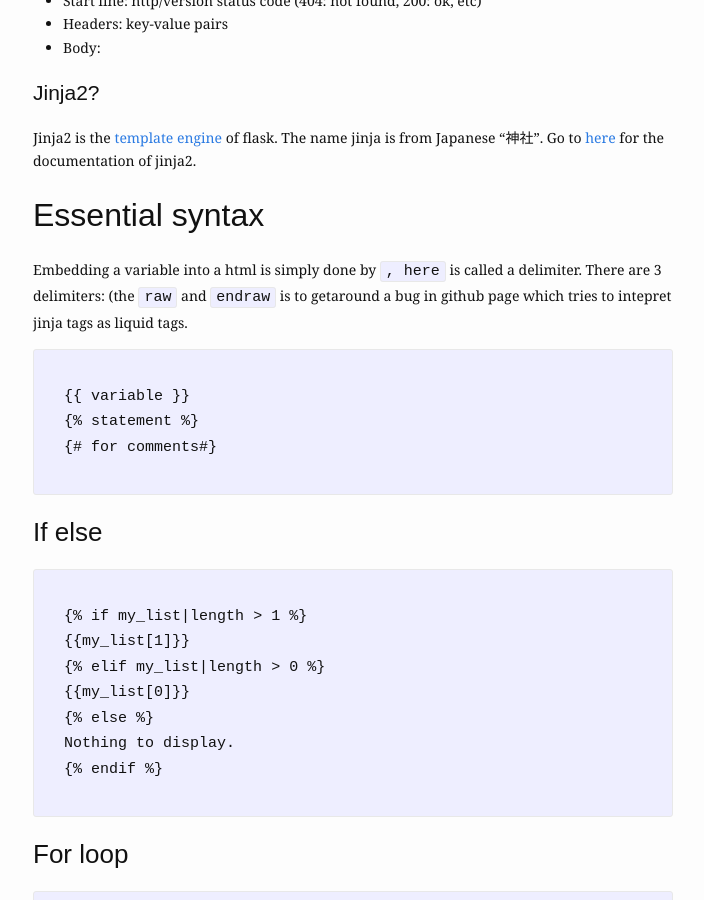
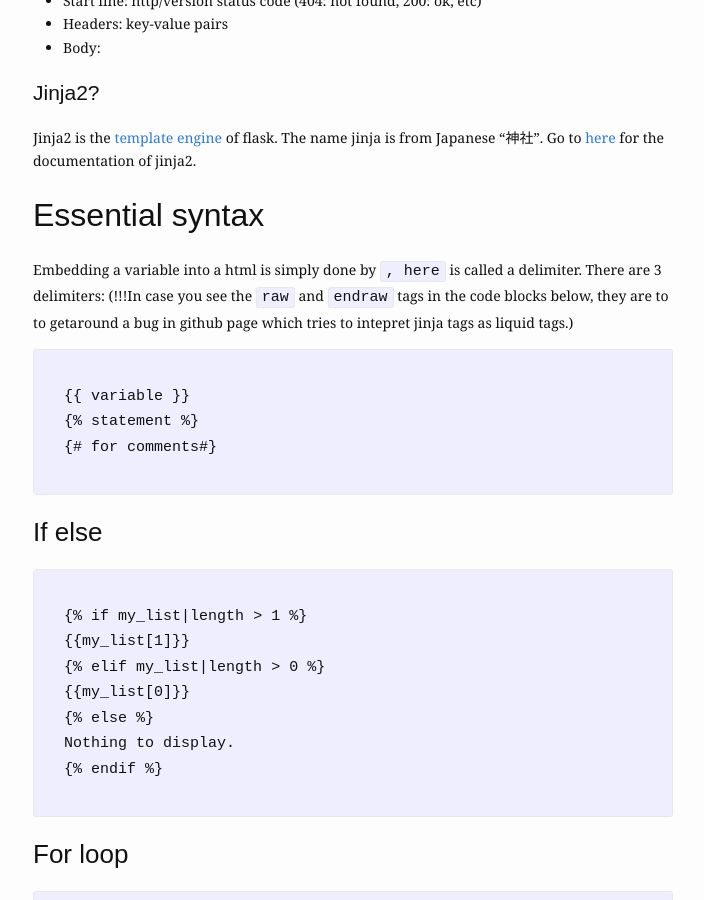
Before and after one commit to idiotekk/idiotekk.github.io, a Jekyll site: the page built from _posts/2021-08-22-flask.md, in a window 1280 px wide and 900 px high, scrolled down 1483 px. Shown: the whole window, without its empty margins (287-991 px from the left). Built offline with Jekyll 4.4.1, drawn with Linux system fonts in a browser that asks for light colours.

Commit message:
Update 2021-08-22-flask.md

````diff
--- a/_posts/2021-08-22-flask.md
+++ b/_posts/2021-08-22-flask.md
@@ -50,7 +50,7 @@
 
 ## Essential syntax
 Embedding a variable into a html is simply done by `{{ that_varibale }}`, here `{{ ... }}` is called a delimiter. There are 3 delimiters:
-(the `raw` and `endraw` is to getaround a bug in github page which tries to intepret jinja tags as liquid tags.
+(!!!In case you see the `raw` and `endraw` tags in the code blocks below, they are to to getaround a bug in github page which tries to intepret jinja tags as liquid tags.)
 ```jinja
 {% raw %}
   {{ variable }}
````
